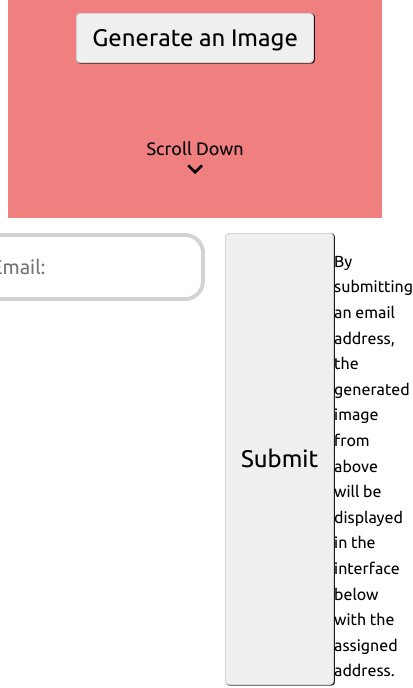
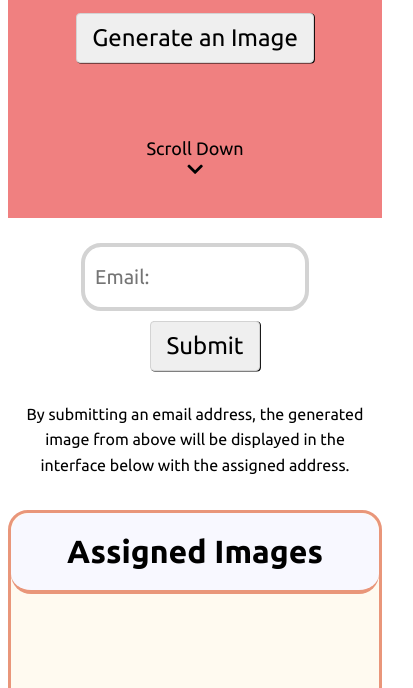
Before and after one commit to Wilber30/array-reflection, a plain HTML site: page index.html in a window 390 px wide. Shown: the part 260-948 px from the top of the page, 413 px wide, since content can reach past the window. Drawn offline with Linux system fonts and the light colour scheme; no server answers.

Commit message:
- Corrects form layout for mobile devices.

```diff
--- a/SCSS/sections/_form.scss
+++ b/SCSS/sections/_form.scss
@@ -73,6 +73,10 @@
   padding: 15px;
 }
 
+#form {
+  text-align: center;
+}
+
 #error {
   display: flex;
   margin-bottom: 10px;
@@ -103,7 +107,7 @@
 
 #submit_btn {
   @include btn_style;
-  margin: 0 0 15px 20px;
+  margin: 10px 0 15px 20px;
   font-size: x-large;
 
   &:hover {
--- a/SCSS/utilities/_media.scss
+++ b/SCSS/utilities/_media.scss
@@ -19,7 +19,7 @@
   }
 }
 
-@media (min-width: 992px) {
+@media (min-width: 768px) {
   .about_task {
     display: block !important;
   }
@@ -32,8 +32,8 @@
 }
 
 @media (max-width: 576px) {
-  #form {
-    display: flex;
+  .text_break {
+    display: none;
   }
 }
 
--- a/index.html
+++ b/index.html
@@ -69,7 +69,7 @@
           <input id="email" name="email" placeholder="Email:">
           <button id="submit_btn" type="submit">Submit</button>
           <p class="direction">By submitting an email address,
-            the generated image from above <br> will be displayed in the interface below
+            the generated image from above <br class="text_break"> will be displayed in the interface below
             with the assigned address.</p>
         </form>
 
```
Also changed, not shown: SCSS/sections/_form.css, SCSS/sections/_header.css, SCSS/style.css, SCSS/style.scss (line endings or trailing spaces), SCSS/utilities/_media.css, 2 other files.
